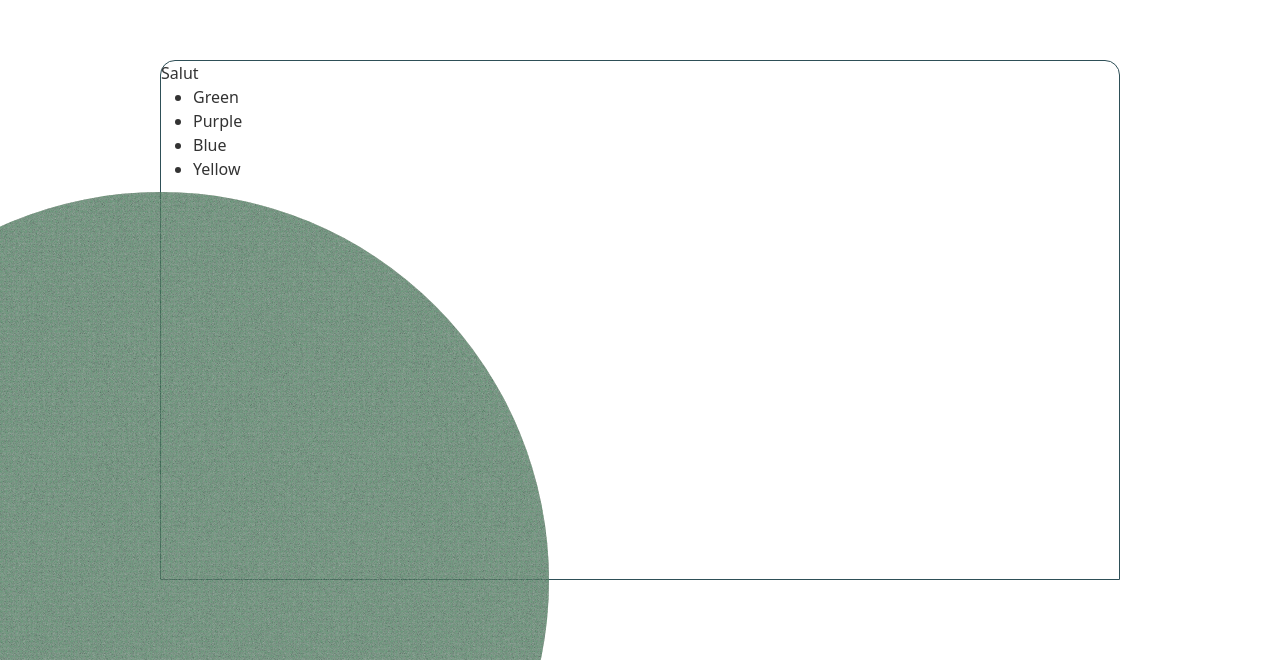
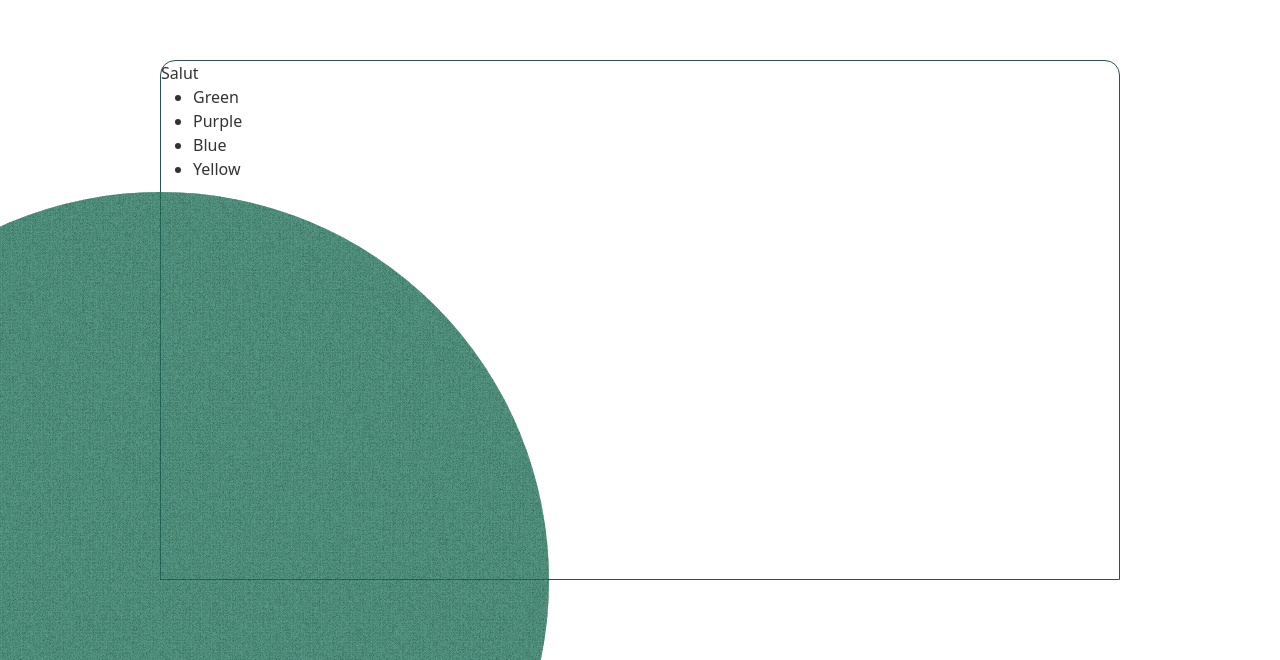
Before and after one commit to Nollim/jh, a website with bundled scripts: page index.html in a window 1280 px wide. Shown: the part 140-800 px from the top of the page. Built offline with nearby package versions, Linux system fonts and the light colour scheme.

Commit message:
Home template.

```diff
--- a/index.html
+++ b/index.html
@@ -32,13 +32,19 @@
 
 <div id="home_carousel_container">
     <svg id="svg1" xmlns="http://www.w3.org/2000/svg" style="">
-        <circle id="circle_purple" class="circle" r="560" cx="560" cy="560" opacity="0" style="fill:rgba(201, 149, 190, 0.43);;  stroke-width: 2" filter='url(#noiseFilter)'/>
-        <circle id="circle_green" class="circle" r="560" cx="560" cy="560" style="fill:rgba(92, 95, 3, 0.43);  stroke-width: 2" filter='url(#noiseFilter)'/>
+        <circle id="circle_purple" class="circle" r="560" cx="560" cy="560" opacity="0" style="fill:#ff7d62; opacity: 0.3; stroke-width: 2" filter='url(#noiseFilter)'/>
+        <circle id="circle_green" class="circle" r="560" cx="560" cy="560" style="fill:#007d62; opacity: 0.35;   stroke-width: 2" filter='url(#noiseFilter)'/>
         <circle id="circle_blue" class="circle" r="560" cx="560" cy="560" style="fill:rgba(0, 125, 98, 0.43);  stroke-width: 2" filter='url(#noiseFilter)'/>
         <circle id="circle_yellow" class="circle" r="560" cx="560" cy="560" opacity="0" style="fill:#f7b80a6e;  stroke-width: 2" filter='url(#noiseFilter)'/>
         <filter id='noiseFilter'>
-            <feTurbulence baseFrequency="0.8" numOctaves="20" xresult="colorNoise" />
-            <feColorMatrix in="colorNoise" type="matrix" values=".33 .33 .33 0 0 .33 .33 .33 0 0 .33 .33 .33 0 0 0 0 0 1.5 0"/>
+            <feTurbulence baseFrequency="0.7" numOctaves="20" xresult="colorNoise" />
+            <!--<feColorMatrix in="colorNoise" type="matrix" values=".33 .33 .33 0 0 .33 .33 .33 0 0 .33 .33 .33 0 0 0 0 0 1.5 0"/>-->
+            <feColorMatrix in="colorNoise" type="matrix" values="
+            0 0 0 0 0
+            0 0 0 0 0
+            0 0 0 0 0
+            0 0 0 1 0
+"/>
             <feComposite operator="in" in2="SourceGraphic" result="monoNoise"/>
             <feBlend in="SourceGraphic" in2="monoNoise" mode="multiply" />
         </filter>
```
